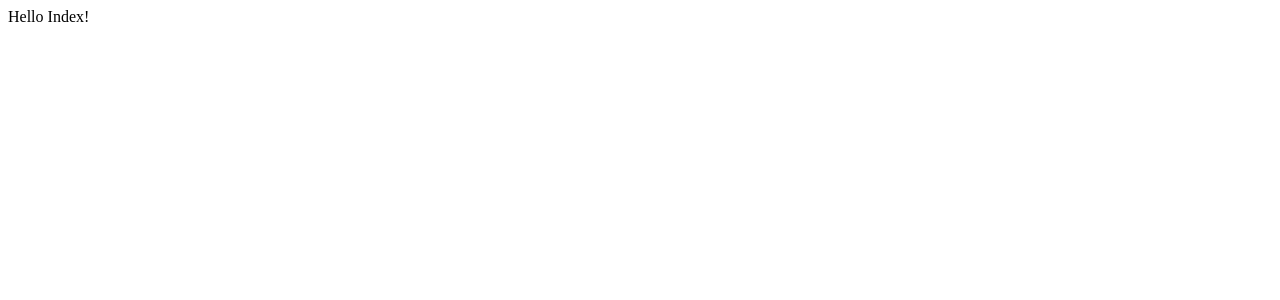
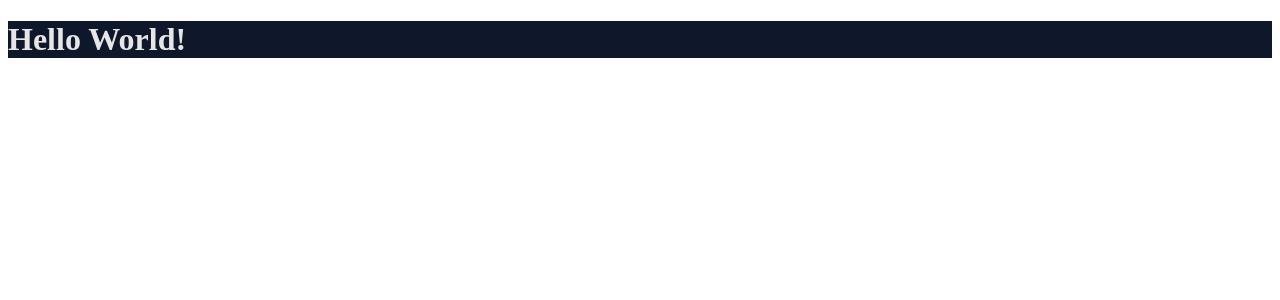
Before and after one commit to kacperfaber/kacperfaber-app, a React app: page / in a window 1280 px wide. Shown: the top 300 px of the page. Built offline with nearby package versions, Linux system fonts and the light colour scheme; the HTML template or start-up script is replaced by a standard one.

Commit message:
Created styles and hook useStyles.
useStyles returns list of generated classes, we can assign using className.

styles actually holds only background color and font color.

```diff
--- /dev/null
+++ b/src/ui/layout/appLayout.tsx
@@ -0,0 +1,15 @@
+import {ReactNode} from "react";
+import {useStyles} from "../styles/useStyles";
+
+export interface AppLayoutProps {
+    children: ReactNode;
+}
+
+export const AppLayout = ({children}: AppLayoutProps) => {
+    const classes = useStyles();
+    return (
+        <div className={classes.body}>
+            {children}
+        </div>
+    );
+}
--- a/src/ui/routes/index/index.tsx
+++ b/src/ui/routes/index/index.tsx
@@ -1,5 +1,9 @@
+import {AppLayout} from "../../layout/appLayout";
+
 export const Index = () => {
-    return (<>
-        Hello Index!
-    </>);
+    return (
+        <AppLayout>
+            <h1>Hello World!</h1>
+        </AppLayout>
+    );
 }
--- /dev/null
+++ b/src/ui/styles/styles.ts
@@ -0,0 +1,11 @@
+export const colors = {
+    backgroundColor: 'rgb(15, 23, 43)',
+    onBackground: 'rgb(230, 230, 230)'
+}
+
+export const styles = {
+    body: {
+        backgroundColor: colors.backgroundColor,
+        color: colors.onBackground
+    }
+}
--- /dev/null
+++ b/src/ui/styles/useStyles.ts
@@ -0,0 +1,6 @@
+import {createUseStyles} from "react-jss";
+import {styles} from "./styles";
+
+
+
+export const useStyles = createUseStyles(styles);
```
